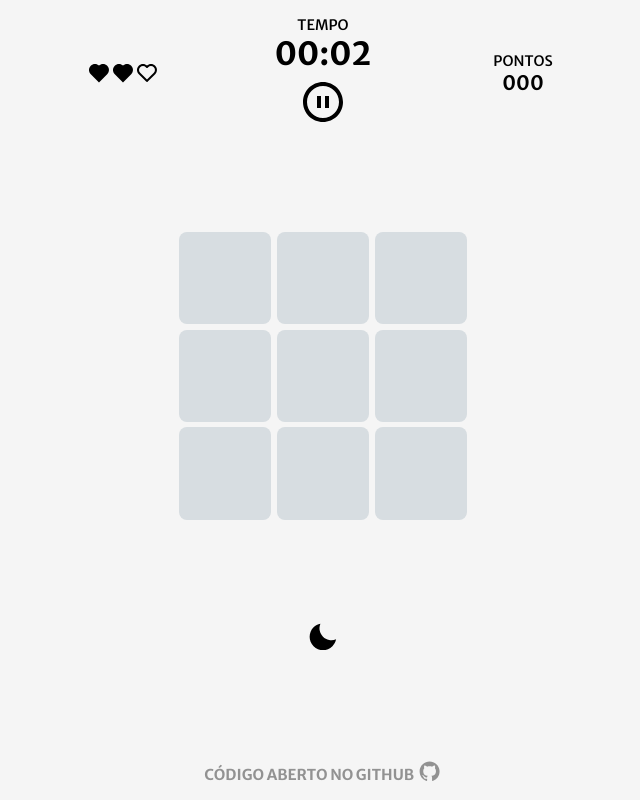
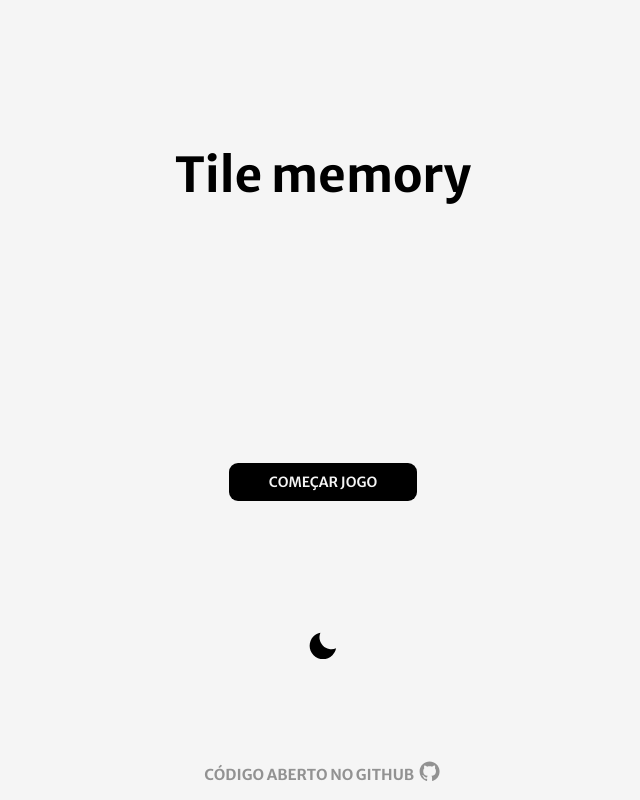
Before and after one commit to P0sseid0n/Tile-Memory, a Vue app: page / in a window 1280 px wide. Shown: the whole page, without its empty margins (317-957 px from the left). Built offline with nearby package versions, Linux system fonts and the light colour scheme.

Commit message:
Cria tela de inicio

```diff
--- a/src/App.vue
+++ b/src/App.vue
@@ -1,14 +1,38 @@
 <script setup lang="ts">
 import GameScreen from './components/GameScreen.vue'
+import StartScreen from './components/StartScreen.vue'
+import Github from './components/Icons/Github.vue'
+import Moon from './components/Icons/Moon.vue'
+import Sun from './components/Icons/Sun.vue'
+
 import { useGameStore } from './stores/game'
 
+
+
 const gameStore = useGameStore()
+
+function toggleTheme() {
+   document.documentElement.removeAttribute(gameStore.theme + '-theme')
+   const theme = gameStore.toggleTheme()
+   document.documentElement.setAttribute(theme + '-theme', '')
+}
 
 
 </script>
 
 <template>
-   <GameScreen v-if="gameStore.screen == 'game'" />
+   <StartScreen v-if="gameStore.screen == 'start'" />
+   <GameScreen v-else-if="gameStore.screen == 'game'" />
+   <footer>
+      <button id="toggleTheme" @click="toggleTheme()">
+         <Moon v-if="gameStore.theme == 'light'" />
+         <Sun v-else />
+      </button>
+      <a href="https://github.com/P0sseid0n/Tile-Memory" target="_blank" rel="noopener noreferrer">
+         CÓDIGO ABERTO NO GITHUB
+         <Github />
+      </a>
+   </footer>
 </template>
 
 <style lang="scss">
@@ -37,6 +61,42 @@ const gameStore = useGameStore()
    position: relative;
 
    background: var(--background);
+}
 
+#app>footer {
+   display: flex;
+   flex-direction: column;
+   align-items: center;
+   justify-content: space-between;
+   height: 192px;
+
+   >button {
+      cursor: pointer;
+      border: none;
+      background: none;
+      outline: none;
+
+      transition: transform 0.2s;
+
+      color: var(--principal-color);
+      z-index: 10;
+
+      &:hover {
+         transform: scale(1.2);
+      }
+   }
+
+
+   >a {
+      color: var(--principal-color);
+      text-decoration: none;
+      opacity: 0.4;
+      font-size: 15px;
+      font-weight: 700;
+
+      svg {
+         vertical-align: text-bottom;
+      }
+   }
 }
 </style>
--- a/src/components/EndModal.vue
+++ b/src/components/EndModal.vue
@@ -8,8 +8,8 @@ const gameStore = useGameStore()
    <div v-if="gameStore.life <= 0">
       <section>
          <h1>VOCÊ PERDEU</h1>
-         <button @click="gameStore.startGame">TENTAR NOVAMENTE</button>
-         <button>SAIR</button>
+         <button @click="gameStore.startGame()">TENTAR NOVAMENTE</button>
+         <button @click="gameStore.changeScreen('start')">SAIR</button>
       </section>
    </div>
 </template>
--- a/src/components/GameScreen.vue
+++ b/src/components/GameScreen.vue
@@ -1,11 +1,9 @@
 <script setup lang="ts">
 import Board from './Board.vue'
 
-import Moon from './Icons/Moon.vue'
-import Sun from './Icons/Sun.vue'
+
 import Pause from './Icons/Pause.vue'
 import Play from './Icons/Play.vue'
-import Github from './Icons/Github.vue'
 import HeartFull from './Icons/HeartFull.vue'
 import HeartEmpty from './Icons/HeartEmpty.vue'
 
@@ -16,12 +14,6 @@ import { useGameStore } from '../stores/game'
 
 const gameStore = useGameStore()
 
-function toggleTheme() {
-   document.documentElement.removeAttribute(gameStore.theme + '-theme')
-   const theme = gameStore.toggleTheme()
-   document.documentElement.setAttribute(theme + '-theme', '')
-}
-
 gameStore.startGame()
 
 </script>
@@ -29,6 +21,7 @@ gameStore.startGame()
 <template>
    <EndModal />
    <PauseModal />
+   <main id="GameScreen">
       <header>
          <div id="Life">
             <HeartFull v-for="life in gameStore.life" />
@@ -48,17 +41,20 @@ gameStore.startGame()
          </div>
       </header>
       <Board />
-   <button id="toggleTheme" @click="toggleTheme()">
-      <Moon v-if="gameStore.theme == 'light'" />
-      <Sun v-else />
-   </button>
-   <a href="https://github.com/P0sseid0n/Tile-Memory" target="_blank" rel="noopener noreferrer">
-      CÓDIGO ABERTO NO GITHUB
-      <Github />
-   </a>
+   </main>
 </template>
 
 <style lang="scss" scoped>
+#GameScreen {
+   width: 100%;
+   height: 100%;
+   display: flex;
+   flex-direction: column;
+   align-items: center;
+   justify-content: space-between;
+
+}
+
 header {
    display: flex;
    flex-direction: row;
--- a/src/components/PauseModal.vue
+++ b/src/components/PauseModal.vue
@@ -7,7 +7,7 @@ const gameStore = useGameStore()
    <div v-if="gameStore.paused && gameStore.canPlay" @click.self="gameStore.togglePaused">
       <section>
          <h1>PAUSADO</h1>
-         <button>SAIR</button>
+         <button @click="gameStore.changeScreen('start')">SAIR</button>
       </section>
    </div>
 </template>
--- /dev/null
+++ b/src/components/StartScreen.vue
@@ -0,0 +1,68 @@
+<script setup lang="ts">
+import { ref, computed } from 'vue';
+import { useGameStore } from '../stores/game'
+
+const gameStore = useGameStore()
+
+const tileQtt = ref(3)
+
+function startGame() {
+   gameStore.startGame({ tileQtt: tileQtt.value })
+}
+
+</script>
+
+<template>
+   <div id="StartScreen">
+      <h1>Tile memory</h1>
+      <!-- <div>
+         <button @click="tileQtt < 5 ? tileQtt++ : null">{{ '<' }}</button>
+         <input type="number" :value="tileQtt">
+         <button @click="tileQtt > 3 ? tileQtt-- : null"> {{ '>' }} </button>
+      </div> -->
+      <button @click="startGame">COMEÇAR JOGO</button>
+   </div>
+</template>
+
+
+<style scoped lang="scss">
+#StartScreen {
+   width: 100%;
+   height: 100%;
+   display: flex;
+   flex-direction: column;
+   align-items: center;
+   justify-content: space-around;
+
+   >div {
+      width: 100%;
+      display: flex;
+      flex-direction: row;
+      justify-content: space-between;
+      align-items: center;
+
+      button {
+         width: 64px;
+         height: 32px;
+      }
+   }
+}
+
+h1 {
+   font-size: 48px;
+   font-weight: 800;
+   color: var(--principal-color);
+
+}
+
+#StartScreen>button {
+   padding: 10px 40px;
+   background: var(--principal-color);
+   color: var(--background);
+   border: none;
+   border-radius: 9px;
+   font-size: 14px;
+   font-weight: 600;
+   cursor: pointer;
+}
+</style>
--- a/src/components/Tile.vue
+++ b/src/components/Tile.vue
@@ -1,5 +1,5 @@
 <script setup lang="ts">
-import { ref, computed } from 'vue';
+import { computed } from 'vue';
 import { useGameStore } from '../stores/game'
 
 const props = defineProps<{
@@ -9,7 +9,6 @@ const props = defineProps<{
 
 const gameStore = useGameStore()
 
-const activeColor = ref(gameStore.canPlay ? gameStore.tileActiveColor : '#E74C3C')
 
 const tileStatus = computed(() => gameStore.board.real[props.posY][props.posX])
 
--- a/src/stores/game.ts
+++ b/src/stores/game.ts
@@ -45,7 +45,7 @@ interface Types {
 	canPlay: boolean
 	time: number
 	timeInterval: number
-	screen: 'game' | 'menu'
+	screen: 'start' | 'game'
 	life: number
 	maxLife: number
 	points: number
@@ -79,7 +79,7 @@ export const useGameStore = defineStore({
 	state: (): Types => ({
 		theme: 'light',
 		paused: false,
-		tileQtt: 3,
+		tileQtt: 5,
 		tileActiveColor: '',
 		board: {
 			result: [],
@@ -89,19 +89,25 @@ export const useGameStore = defineStore({
 		canPlay: false,
 		time: 0,
 		timeInterval: 0,
-		screen: 'game',
+		screen: 'start',
 		life: 3,
 		maxLife: 3,
 		points: 0,
 	}),
 	actions: {
+		changeScreen(screen: Types['screen']) {
+			this.screen = screen
+		},
 		toggleTheme() {
 			return (this.theme = this.theme === 'light' ? 'dark' : 'light')
 		},
 		togglePaused() {
 			return (this.paused = !this.paused)
 		},
-		startGame() {
+		startGame(options?: { tileQtt: number }) {
+			this.screen = 'game'
+
+			this.tileQtt = options?.tileQtt ?? this.tileQtt
 			this.points = 0
 			this.life = this.maxLife
 			this.time = 0
```
Lines whose indentation alone changed are shown as unchanged.
